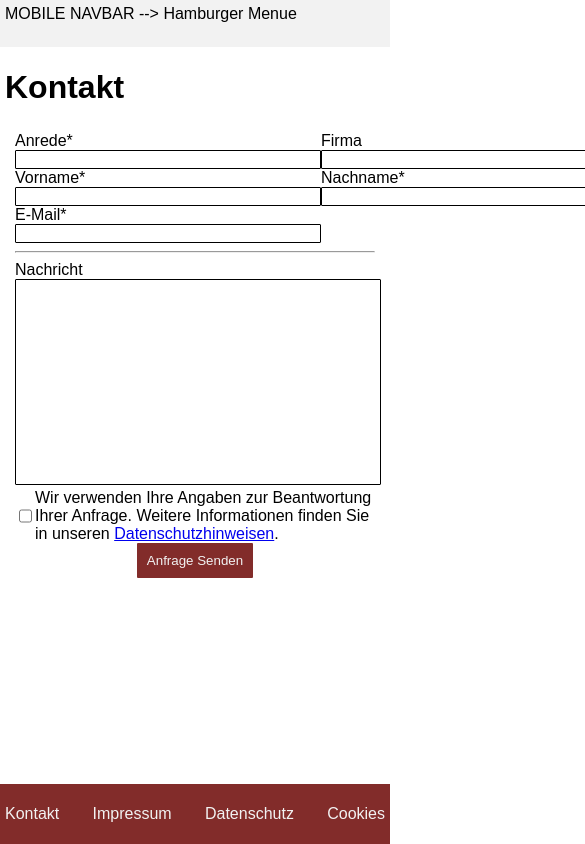
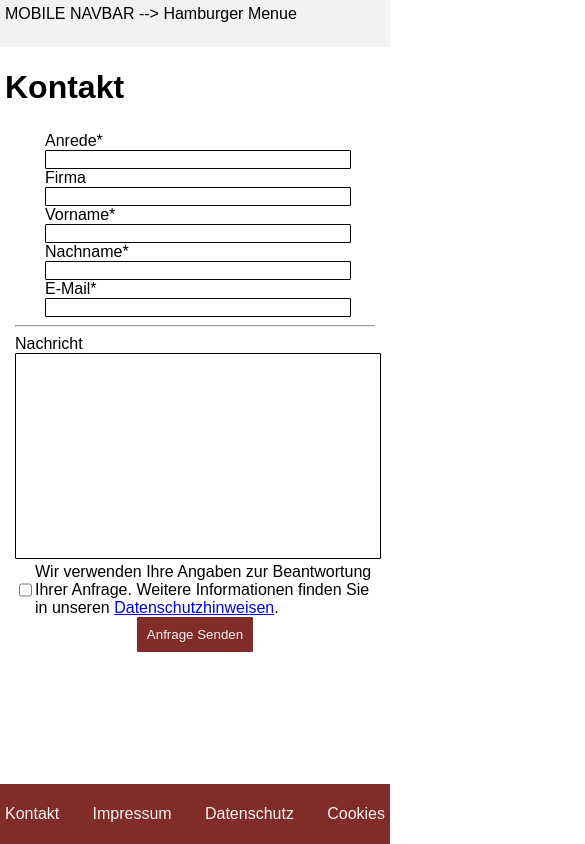
Before and after one commit to ArthurErlich/FliesenErlich, a Nuxt app: page /kontakt in a window 390 px wide. Shown: the top 844 px of the page, 585 px wide, since content can reach past the window. Built offline with nearby package versions, Linux system fonts and the light colour scheme.

Commit message:
fixed kontakt fom for mobile

```diff
--- a/components/app/footer.vue
+++ b/components/app/footer.vue
@@ -73,4 +73,7 @@ a:hover {
 	color: var(--erlich-white);
 
 }
+@media (max-width: 767px) {
+
+}
 </style>
--- a/components/app/kontaktform.vue
+++ b/components/app/kontaktform.vue
@@ -146,21 +146,37 @@ textarea {
 	min-height: 200px;
 	resize: none;
 	outline: none;
-	border-radius:  1px;
+	border-radius: 1px;
 	border: 1px solid black;
 }
 
 .input-pair {
 	display: flex;
+	flex-wrap: wrap;
 	justify-content: space-between;
 }
-.dsvgo-check{
+
+.input-pair>* {
+	width: 40%;
+}
+
+@media (min-width: 360px) {
+	.input-pair {
+	justify-content: center;
+}
+	.input-pair>* {
+		width: 300px;
+	}
+}
+
+.dsvgo-check {
 	display: flex;
 }
+
 .input-element {
-	width: 300px;
+	width: 100%;
 	outline: none;
-	border-radius:  1px;
+	border-radius: 1px;
 	border: 1px solid black;
 }
 
@@ -178,7 +194,8 @@ textarea {
 	color: var(--erlich-white);
 	/* rounded-md bg-erlich hover:bg-erlich-light */
 }
-.submit-button:hover{
+
+.submit-button:hover {
 	background-color: var(--erlich-light);
 
 }
--- a/nuxt.config.ts
+++ b/nuxt.config.ts
@@ -15,7 +15,7 @@ export default defineNuxtConfig({
 			link: [
 				{ rel: "icon", type: "image/png", href: "/media/favicon/erlich-fliesen-favicon-64.png" },
 				{ rel: "icon", type: "image/png", href: "/media/favicon/erlich-fliesen-favicon.png" },
-				{ rel: "preload" },
+				// { rel: "preload" },
 			],
 			htmlAttrs: {
 				lang: "de",
--- a/package.json
+++ b/package.json
@@ -21,6 +21,7 @@
     "@picocss/pico": "^2.1.1",
     "better-sqlite3": "^12.2.0",
     "nuxt": "^3.17.6",
+    "sharp": "^0.34.3",
     "vue": "^3.5.17",
     "vue-router": "^4.5.1",
     "vue-tsc": "^2.2.12"
```
Also changed, not shown: 1 other file (tests, documents, lock files or other folders).
